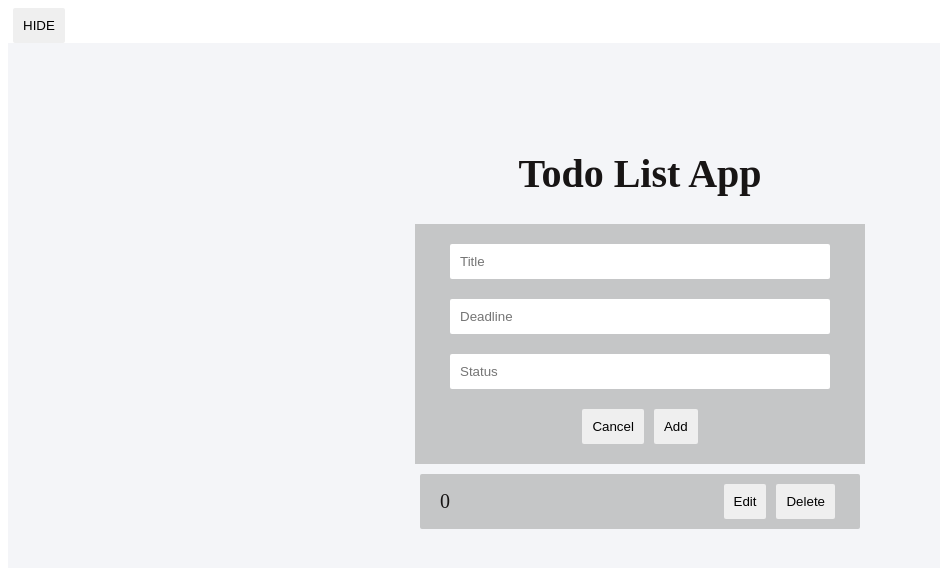
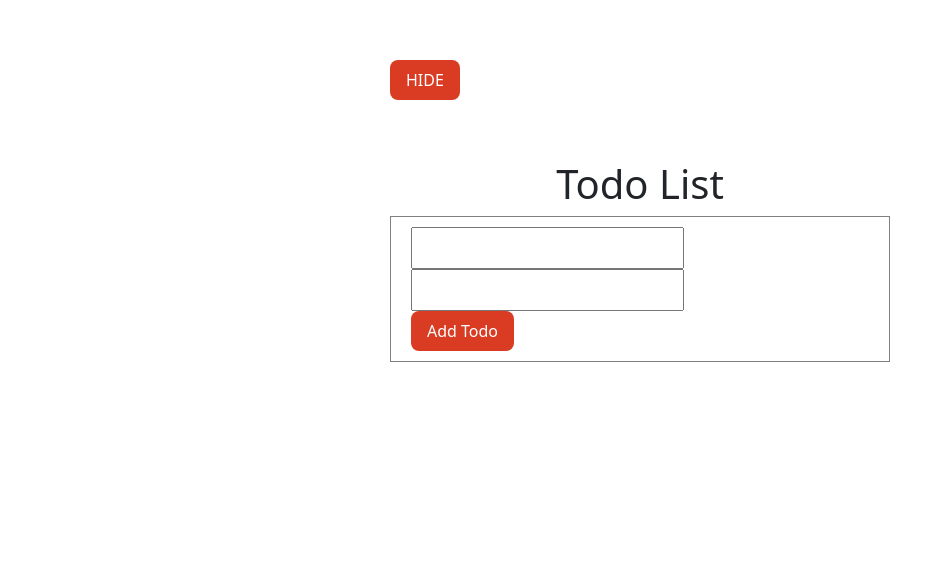
Before and after one commit to AlinaCGM/react_todo, a React (Create React App) app: page / in a window 1280 px wide. Both pictures are taken after a click on the button "SHOW". Shown: the top 568 px of the page, without its empty margins (0-940 px from the left). Built offline with nearby package versions, Linux system fonts and the light colour scheme.

Commit message:
two imputs added

```diff
--- a/package.json
+++ b/package.json
@@ -7,11 +7,12 @@
     "@testing-library/react": "^13.4.0",
     "@testing-library/user-event": "^13.5.0",
     "react": "^18.2.0",
+    "react-bootstrap": "^2.5.0",
     "react-dom": "^18.2.0",
     "react-scripts": "5.0.1",
     "react-uuid": "^1.0.3",
-    "web-vitals": "^2.1.4",
-    "uuid": "^9.0.0"
+    "uuid": "^9.0.0",
+    "web-vitals": "^2.1.4"
   },
   "scripts": {
     "start": "react-scripts start",
--- a/public/index.html
+++ b/public/index.html
@@ -10,34 +10,18 @@
       content="Web site created using create-react-app"
     />
     <link rel="apple-touch-icon" href="%PUBLIC_URL%/logo192.png" />
-    <!--
-      manifest.json provides metadata used when your web app is installed on a
-      user's mobile device or desktop. See https://developers.google.com/web/fundamentals/web-app-manifest/
-    -->
+
     <link rel="manifest" href="%PUBLIC_URL%/manifest.json" />
-    <!--
-      Notice the use of %PUBLIC_URL% in the tags above.
-      It will be replaced with the URL of the `public` folder during the build.
-      Only files inside the `public` folder can be referenced from the HTML.
-
-      Unlike "/favicon.ico" or "favicon.ico", "%PUBLIC_URL%/favicon.ico" will
-      work correctly both with client-side routing and a non-root public URL.
-      Learn how to configure a non-root public URL by running `npm run build`.
-    -->
-    <title>React App</title>
+    <link
+      rel="stylesheet"
+      href="https://cdn.jsdelivr.net/npm/bootstrap@5.2.2/dist/css/bootstrap.min.css"
+      integrity="sha384-Zenh87qX5JnK2Jl0vWa8Ck2rdkQ2Bzep5IDxbcnCeuOxjzrPF/et3URy9Bv1WTRi"
+      crossorigin="anonymous"
+    />
+    <title>alina</title>
   </head>
   <body>
-    <noscript>You need to enable JavaScript to run this app.</noscript>
+    <noscript>TodoList</noscript>
     <div id="root"></div>
-    <!--
-      This HTML file is a template.
-      If you open it directly in the browser, you will see an empty page.
-
-      You can add webfonts, meta tags, or analytics to this file.
-      The build step will place the bundled scripts into the <body> tag.
-
-      To begin the development, run `npm start` or `yarn start`.
-      To create a production bundle, use `npm run build` or `yarn build`.
-    -->
   </body>
 </html>
--- a/src/App.css
+++ b/src/App.css
@@ -1,61 +1,73 @@
-.App {
-  min-height: 100vh;
+h1 {
+  text-align: center;
+}
+#todo-list {
+  width: 500px;
+  margin: 60px auto;
+}
+form,
+.todo {
+  border: 1px solid grey;
+  padding: 10px 20px;
+  margin-bottom: 10px;
+}
+form {
+  display: block;
+  justify-content: space-between;
+  margin-bottom: 30px;
+}
+form input {
+  padding: 4px 8px;
+  flex-grow: 1;
+  margin-right: 16px;
+}
+.todo {
   display: flex;
-  justify-content: center;
-  align-items: center;
-  background-color: #f4f5f8;
-}
-
-.container {
-  display: flex;
-  height: 80vh;
-  padding: 20px;
   flex-direction: column;
-  align-items: center;
-  font-size: 20px;
-  color: rgb(24, 21, 21);
-}
-
-.todoForm {
-  display: flexbox;
-  justify-content: center;
-
-  width: 450px;
-  text-align: center;
-  padding-top: 20px;
-  padding-bottom: 20px;
-  background-color: rgb(197, 198, 199);
-}
-
-input {
-  width: 80%;
-  margin: auto;
-  margin-bottom: 20px;
-  padding: 10px;
-  border-radius: 2px;
-  border: none;
 }
 
 button {
+  font-size: 16px;
+  background-color: rgb(217, 60, 35);
+  color: #fff;
+  border-radius: 8px;
   border: none;
-  padding: 10px;
-  border-radius: 2px;
-  margin: 0 5px;
+  padding: 8px 16px;
+  cursor: pointer;
 }
-.allTodos {
-  list-style: none;
-  margin: 0;
-  padding: 0;
+button:hover {
+  background-color: rgb(173, 47, 28);
 }
-.singleTodo {
-  border-radius: 2px;
-  margin: 10px 0;
-  background-color: rgb(197, 198, 199);
-  padding: 10px 20px;
+button:active {
+  background-color: rgb(130, 35, 21);
+}
+button:focus {
+  outline: 0;
+}
+input[type="text"] {
+  font-size: 20px;
+  font-family: monospace;
+}
+.todo input[type="checkbox"] {
+  transform: scale(1.8) translateY(1px);
+  margin: 0 16px 0 0;
+  cursor: pointer;
+}
+.todo-text input {
+  padding: 4px;
+}
+.todo-text {
+  font-size: 24px;
+  line-height: 24px;
+  margin-bottom: 16px;
   display: flex;
-  width: 400px;
   align-items: center;
 }
-.todoText {
-  flex: 1;
+.todo-completed {
+  display: flex;
+  margin: 10px 0;
 }
+.todo-actions {
+  display: flex;
+  justify-content: space-between;
+}
--- a/src/App.js
+++ b/src/App.js
@@ -1,16 +1,15 @@
-import React, { useState } from "react";
+import { useState } from "react";
 import "./App.css";
 import Todo from "./components/Todo";
 
-function App() {
+const App = () => {
   const [show, setShow] = useState();
 
   const mainShow = () => {
     setShow(!show);
   };
   return (
-    <div>
-      <div>
+    <div id="todo-list">
       {show ? (
         <div>
           <button onClick={mainShow}>HIDE</button>
@@ -19,10 +18,9 @@ function App() {
         </div>
       ) : (
         <button onClick={mainShow}>SHOW</button>
-        )}
-      </div>
+      )}{" "}
     </div>
   );
-}
+};
 
 export default App;
--- a/src/components/Todo.js
+++ b/src/components/Todo.js
@@ -1,108 +1,129 @@
 import React from "react";
-import { useState } from "react";
-import uuid from "react-uuid";
+import { useEffect, useState } from "react";
 
-const Todo = () => {
-  const [todo, setTodo] = useState({
-    title: "",
-    deadLine: "",
-    status: "",
-  });
+function Todo() {
+  const [todos, setTodos] = useState([]);
+  const [todo, setTodo] = useState("");
+  const [deadline, setDeadline] = useState("");
+  const [todoEditing, setTodoEditing] = useState(null);
+  const [editingText, setEditingText] = useState("");
 
-  const [todos, setTodos] = useState([{}]);
-  const [editId, setEditId] = useState(0);
+  useEffect(() => {
+    const json = localStorage.getItem("todos");
+    const loadedTodos = JSON.parse(json);
+    if (loadedTodos) {
+      setTodos(loadedTodos);
+    }
+  }, []);
 
-  const handleSubmit = (e) => {
+  useEffect(() => {
+    const json = JSON.stringify(todos);
+    localStorage.setItem("todos", json);
+  }, [todos]);
+
+  function handleSubmit(e) {
     e.preventDefault();
 
-    if (editId) {
-      const editTodo = todos.find((i) => i.id === editId);
-      const updateTodos = todos.map((t) =>
-        t.id === editTodo.id
-          ? (t = { id: t.id, todo })
-          : { id: t.id, todo: t.todo }
-      );
-      setTodos(updateTodos);
-      setEditId(0);
-      setTodo({});
-      return;
-    }
+    const newTodo = {
+      id: new Date().getTime(),
+      text: todo,
+      deadline: deadline,
+      completed: false,
+    };
+    setTodos([...todos].concat(newTodo));
+    setTodo("");
+    //setDeadline([...todos].concat(newTodo));
+    setDeadline("");
+    console.log(newTodo);
+  }
 
-    if (todo.value !== "") {
-      setTodos([{ id: uuid(), todo }, ...todos]);
-      setTodo({});
-    }
-  };
+  function deleteTodo(id) {
+    let updatedTodos = [...todos].filter((todo) => todo.id !== id);
+    setTodos(updatedTodos);
+  }
 
-  const handleDelete = (id) => {
-    const deleteTodo = todos.filter((t) => t.id !== id);
-    setTodos([...deleteTodo]);
-  };
+  function toggleComplete(id) {
+    let updatedTodos = [...todos].map((todo) => {
+      if (todo.id === id) {
+        todo.completed = !todo.completed;
+      }
+      return todo;
+    });
+    setTodos(updatedTodos);
+  }
 
-  const handleEdit = (id) => {
-    const editTodo = todos.find((i) => i.id === id);
-    setTodo(editTodo.todo);
-    setEditId(id);
-  };
-  console.log(todo);
+  function submitEdits(id) {
+    const updatedTodos = [...todos].map((todo) => {
+      if (todo.id === id) {
+        todo.text = editingText;
+      }
+      return todo;
+    });
+    setTodos(updatedTodos);
+    setTodoEditing(null);
+  }
+  console.log("here" + todo);
+
   return (
-    <div className="App">
-      <div className="container">
-        <h1>Todo List App</h1>
-        <form className="todoForm" onSubmit={handleSubmit}>
+    <div>
+      {" "}
+      <div id="todo-list">
+        <h1>Todo List</h1>
+        <form onSubmit={handleSubmit}>
           <input
+            className="input"
             type="text"
-            placeholder="Title"
-            value={todo.title}
             onChange={(e) => setTodo(e.target.value)}
-          />
-          <input
-            type="text"
-            placeholder="Deadline"
-            value={todo.deadLine}
-            onChange={(e) => setTodo(e.target.value)}
-          />
-          <input
-            type="text"
-            placeholder="Status"
-            value={todo.status}
-            onChange={(e) => setTodo(e.target.value)}
+            value={todo}
           />
           <div>
-            <button className="btn" type="submit">
-              {" "}
-              Cancel
-            </button>
-            <button className="btn" type="submit">
-              {editId ? "Edit" : "Add"}
-            </button>
+            {" "}
+            <input
+              className="input"
+              type="text"
+              onChange={(e) => setDeadline(e.target.value)}
+              value={deadline}
+            />
           </div>
+          <button type="submit">Add Todo</button>
         </form>
+        {todos.map((todo) => (
+          <div key={todo.id} className="todo">
+            <div className="todo-text">
+              <input
+                type="checkbox"
+                id="completed"
+                checked={todo.completed}
+                onChange={() => toggleComplete(todo.id)}
+              />
+              {todo.id === todoEditing ? (
+                <input
+                  type="text"
+                  onChange={(e) => setEditingText(e.target.value)}
+                />
+              ) : (
+                <div>
+                  <p>{"Todo name: " + todo.text}</p>
+                  <p>{"Todo deadline: " + todo.deadline}</p>
+                </div>
+              )}
+            </div>
+            <div className="todo-actions">
+              {todo.id === todoEditing ? (
+                <button onClick={() => submitEdits(todo.id)}>
+                  Submit Edits
+                </button>
+              ) : (
+                <button onClick={() => setTodoEditing(todo.id)}>Edit</button>
+              )}
 
-        <ul className="allTodos">
-          {todos.map((id, value) => (
-            <li className="singleTodo" key={id}>
-              <span className="todoText">{value}</span>
-
-              <button onClick={() => handleEdit(id)}>Edit</button>
-              <button onClick={() => handleDelete(id)}>Delete</button>
-            </li>
-          ))}
-
-          {/* {todos.map((t) => (
-            <li className="singleTodo" key={t.id}>
-              <span className="todoText">
-                {`${t.title},${t.deadLine},${t.status}`}
-              </span>
-
-              <button onClick={() => handleEdit(t.id)}>Edit</button>
-              <button onClick={() => handleDelete(t.id)}>Delete</button>
-            </li>
-          ))} */}
-        </ul>
+              <button onClick={() => deleteTodo(todo.id)}>Delete</button>
+            </div>
+          </div>
+        ))}
       </div>
     </div>
   );
-};
+}
 
 export default Todo;
```
Also changed, not shown: src/index.js (+93 -3 lines), 1 other file (tests, documents, lock files or other folders). Lines whose indentation alone changed are shown as unchanged.
